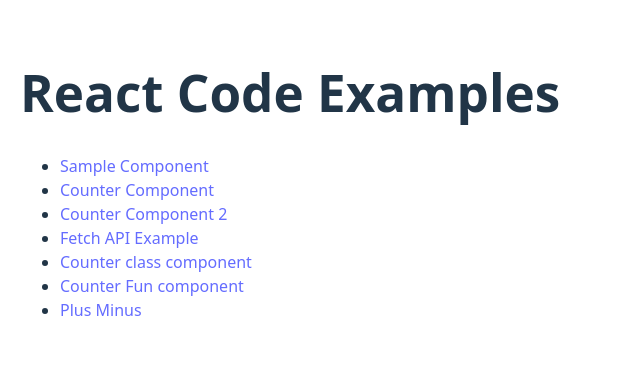
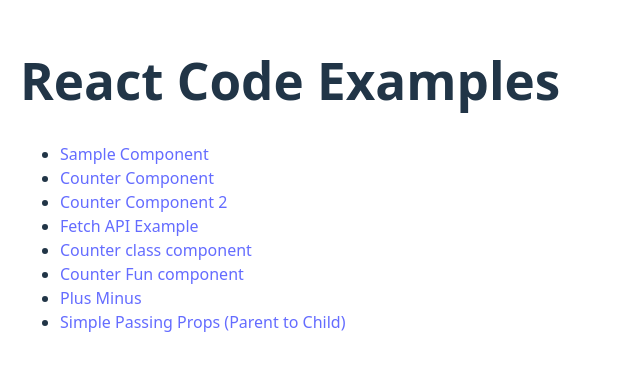
Before and after one commit to SreeAnir/RoadM, a React (Vite) app: page / in a window 1280 px wide. Shown: the part 216-586 px from the top of the page, without its empty margins (0-640 px from the left). Built offline with nearby package versions, Linux system fonts and the light colour scheme.

Commit message:
basci props

```diff
--- a/src/data/examples.js
+++ b/src/data/examples.js
@@ -41,4 +41,10 @@
     description: "Plus+ and Minus- with maxinum 4 and minimum 0.",
     component: "PlusMinus",
   },
+  {
+    id: 8,
+    title: "Simple Passing Props (Parent to Child)",
+    description: "Challenge: Pass a name from the parent component to a child component.",
+    component: "PropsExample",
+  },
 ];
--- /dev/null
+++ b/src/examples/PropsExample.jsx
@@ -0,0 +1,11 @@
+import React, { useState } from "react";
+
+const PropsExample = () => {
+  return <Child name="John" id="10"/>;
+};
+
+const Child = ({ name , id }) => {
+  return <h2>Hello, {name} ,{id}!</h2>;
+};
+
+export default PropsExample;
--- a/src/pages/ExamplePage.jsx
+++ b/src/pages/ExamplePage.jsx
@@ -8,6 +8,7 @@
 import CounterClass from "../examples/CounterClass";
 import SampleFuncationalComponent from "../examples/SampleFuncationalComponent";
 import PlusMinus from "../examples/PlusMinus";
+import PropsExample from "../examples/PropsExample";
 
 
 const components = {
@@ -17,7 +18,8 @@
   CounterClass,
   CounterFn,
   SampleFuncationalComponent,
-  PlusMinus
+  PlusMinus,
+  PropsExample
 };
 
 const ExamplePage = () => {
@@ -30,7 +32,6 @@
 
   return (
     <div>
-      <h1>Passed  {title}</h1>
       <h1>{example.title}</h1>
       <p>{example.description}</p>
       <Component />
```
